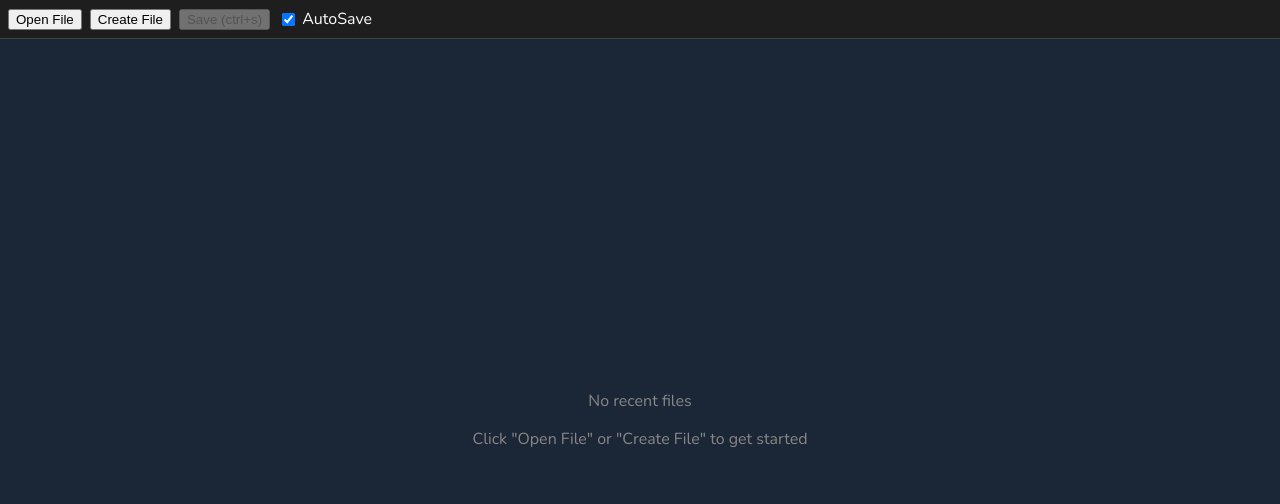
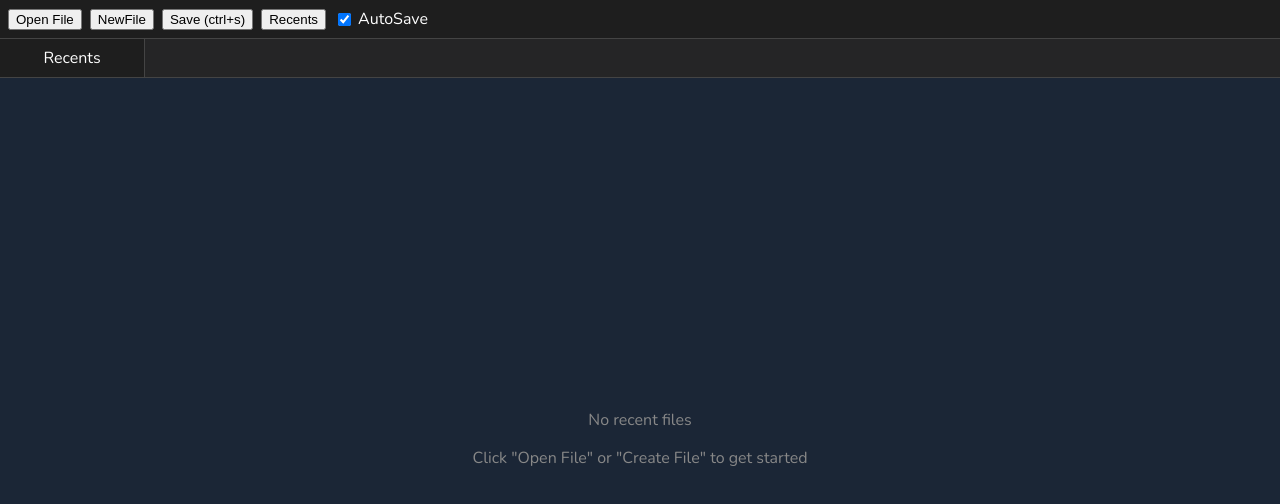
Before and after one commit to pphboy/excalidraw-offline, a React (Vite) app in the folder frontend/: page / in a window 1280 px wide. Shown: the top 504 px of the page. Built offline with nearby package versions, Linux system fonts and the light colour scheme.

Commit message:
fix: add recents tab and configure UIOptions for Excalidraw, fix Windows installer config

```diff
--- a/frontend/src/components/ExcalidrawMain.tsx
+++ b/frontend/src/components/ExcalidrawMain.tsx
@@ -13,6 +13,7 @@ interface Tab {
   filePath: string;
   fileName: string;
   initialData: any;
+  isRecents?: boolean;
 }
 
 interface RecentFile {
@@ -27,8 +28,25 @@ interface SaveInfo {
   lastSavedBy: "auto" | "manual";
 }
 
+const UIOptions = {
+  dockedSidebarBreakpoint: 200,
+  canvasActions: {
+    loadScene: false,
+    saveToActiveFile: false,
+    export: false,
+    changeViewBackgroundColor: true,
+    clearCanvas: true,
+    toggleTheme: null,
+    saveAsImage: true,
+  },
+  tools: {
+    image: true,
+  },
+};
+
 const RECENTS_KEY = "excalidraw-recents";
 const SAVE_INFO_KEY = "excalidraw-save-info";
+const RECENTS_TAB_ID = "recents";
 
 function getRecents(): RecentFile[] {
   try {
@@ -111,6 +129,8 @@ function ExcalidrawCanvas({
       }}
     >
       <Excalidraw
+        //@ts-ignore
+        UIOptions={UIOptions}
         onChange={handleChange}
         excalidrawAPI={handleExcalidrawAPI}
         initialData={tab.initialData}
@@ -120,10 +140,17 @@ function ExcalidrawCanvas({
 }
 
 export function ExcalidrawMain() {
-  const [tabs, setTabs] = useState<Tab[]>([]);
-  const [activeTabId, setActiveTabId] = useState<string | null>(null);
+  const [tabs, setTabs] = useState<Tab[]>([
+    {
+      id: RECENTS_TAB_ID,
+      filePath: "",
+      fileName: "Recents",
+      initialData: null,
+      isRecents: true,
+    },
+  ]);
+  const [activeTabId, setActiveTabId] = useState<string | null>(RECENTS_TAB_ID);
   const [autoSave, setAutoSave] = useState(true);
-  const [showRecents, setShowRecents] = useState(true);
   const [saveInfo, setSaveInfoState] = useState<SaveInfo | null>(getSaveInfo());
   const [, setUpdateCount] = useState(0);
 
@@ -236,7 +263,6 @@ export function ExcalidrawMain() {
         setTabs((prev) => [...prev, newTab]);
         setActiveTabId(id);
         addRecent(filePath, fileName);
-        setShowRecents(false);
       } catch (err) {
         throw new Error(`Failed to open file: ${err}`);
       }
@@ -285,7 +311,6 @@ export function ExcalidrawMain() {
       setTabs((prev) => [...prev, newTab]);
       setActiveTabId(id);
       addRecent(finalPath, fileName);
-      setShowRecents(false);
     } catch (err) {
       throw new Error(`Failed to create file: ${err}`);
     }
@@ -298,6 +323,8 @@ export function ExcalidrawMain() {
   }, []);
 
   const handleCloseTab = async (id: string) => {
+    if (id === RECENTS_TAB_ID) return;
+
     if (saveTimerRef.current) {
       clearTimeout(saveTimerRef.current);
       saveTimerRef.current = null;
@@ -369,10 +396,11 @@ export function ExcalidrawMain() {
         }}
       >
         <button onClick={handleOpenFile}>Open File</button>
-        <button onClick={handleCreateFile}>Create File</button>
+        <button onClick={handleCreateFile}>NewFile</button>
         <button onClick={handleSave} disabled={!activeTabId}>
           Save (ctrl+s)
         </button>
+        <button onClick={() => setActiveTabId(RECENTS_TAB_ID)}>Recents</button>
         <label style={{ display: "flex", alignItems: "center", gap: "4px" }}>
           <input
             type="checkbox"
@@ -427,6 +455,7 @@ export function ExcalidrawMain() {
               >
                 {tab.fileName}
               </span>
+              {!tab.isRecents && (
                 <button
                   onClick={(e) => {
                     e.stopPropagation();
@@ -443,12 +472,13 @@ export function ExcalidrawMain() {
                 >
                   ×
                 </button>
+              )}
             </div>
           ))}
         </div>
       )}
 
-      {showRecents || tabs.length === 0 ? (
+      {activeTabId === RECENTS_TAB_ID ? (
         <div
           style={{
             flex: 1,
@@ -510,7 +540,8 @@ export function ExcalidrawMain() {
         </div>
       ) : null}
 
-      {tabs.map((tab) => (
+      {tabs.map((tab) =>
+        tab.isRecents ? null : (
           <ExcalidrawCanvas
             key={tab.id}
             tab={tab}
@@ -518,7 +549,8 @@ export function ExcalidrawMain() {
             onContentChange={handleContentChange}
             onAPIReady={handleAPIReady}
           />
-      ))}
+        ),
+      )}
     </div>
   );
 }
```
Also changed, not shown: 1 other file (tests, documents, lock files or other folders). Lines whose indentation alone changed are shown as unchanged.
